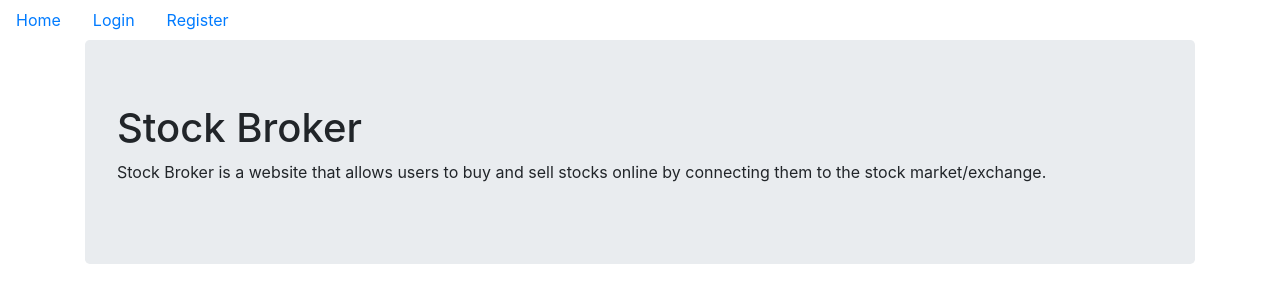
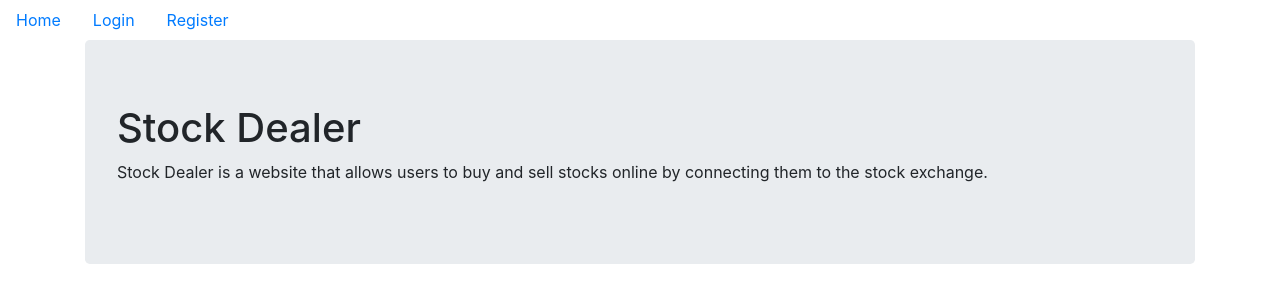
Before and after one commit to lak-sh-man/stock-dealer-project, a FastAPI app: page / in a window 1280 px wide. Shown: the top 297 px of the page. Run offline with FastAPI, Linux system fonts and the light colour scheme; some libraries are stand-ins or nearby versions.

Commit message:
commited

```diff
--- a/templates/base.html
+++ b/templates/base.html
@@ -7,7 +7,7 @@
     <script src="https://maxcdn.bootstrapcdn.com/bootstrap/4.0.0/js/bootstrap.min.js" integrity="sha384-JZR6Spejh4U02d8jOt6vLEHfe/JQGiRRSQQxSfFWpi1MquVdAyjUar5+76PVCmYl" crossorigin="anonymous"></script>
     <script src="https://cdnjs.cloudflare.com/ajax/libs/socket.io/4.0.1/socket.io.js"></script>
     <meta charset="utf-8">
-    <title>Stock Broker</title>
+    <title>Stock Dealer</title>
     <link rel="icon" href="{{ url_for('static', path='img/stock-broker.png') }}" type="png">
 
   </head>
@@ -19,7 +19,7 @@
       </li>
       {% if "session_user_id" in request.session %}
             <li class='nav-link'>
-              <a href="">Stocks</a>
+              <a href="">All Stocks</a>
             </li>
             <li class='nav-link'>
               <a href="{{url_for('home')}}">Account</a>
--- a/templates/home.html
+++ b/templates/home.html
@@ -1,8 +1,8 @@
 {% extends "base.html" %}
 {% block content %}
   <div class="jumbotron">
-    <h1>Stock Broker</h1>
-    <p>Stock Broker is a website that allows users to buy and sell stocks online by connecting them to the stock market/exchange.</p>
+    <h1>Stock Dealer</h1>
+    <p>Stock Dealer is a website that allows users to buy and sell stocks online by connecting them to the stock exchange.</p>
   </div>
   <img src="{{ url_for('static', path='img/stock-broker.png') }}" alt="" style="display: block; margin-left: auto; margin-right: auto; width: 50%; max-width: 350px;">
 {% endblock %}
```
Also changed, not shown: external_api.py (added, +1 -0 lines).
